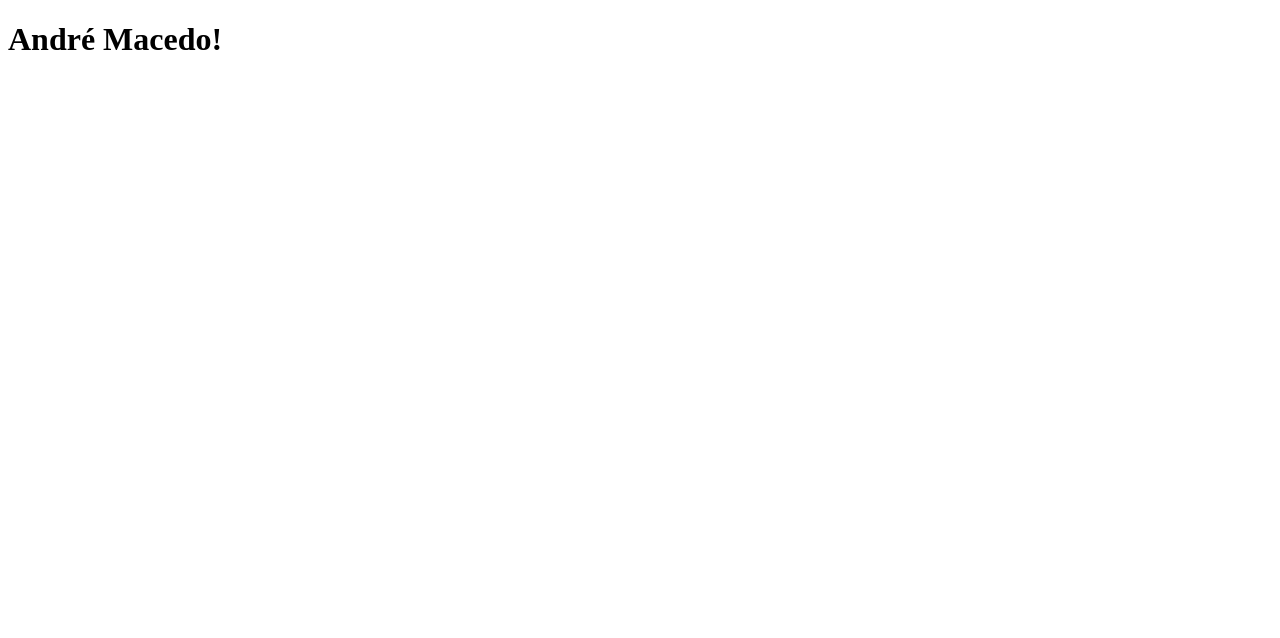
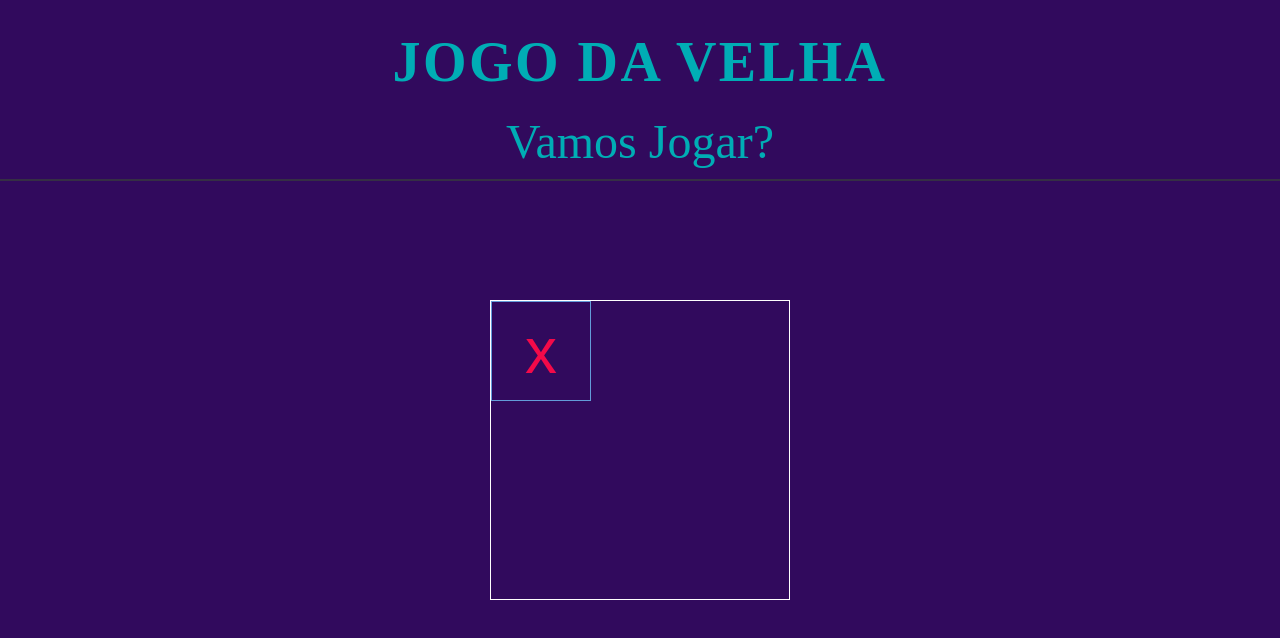
Before and after one commit to andreMCD/jogo-da-velha-app, a React (Create React App) app: page / in a window 1280 px wide. Shown: the top 638 px of the page. Built offline with nearby package versions, Linux system fonts and the light colour scheme.

Commit message:
Adicionei os components criados

```diff
--- a/src/App.js
+++ b/src/App.js
@@ -1,5 +1,18 @@
-import React from "react";
+import React, { Fragment } from "react";
 
-const App = () => <h1>André Macedo!</h1>;
+import "./App.css";
+//import Container from "./Components/HeaderApp/styles";
+
+import Container from "./Components/HeaderApp";
+import Content from "./Components/ContentApp";
+
+const App = () => {
+  return (
+    <Fragment>
+      <Container />
+      <Content />
+    </Fragment>
+  );
+};
 
 export default App;
```
Also changed, not shown: src/index.js (+4 -4 lines).
